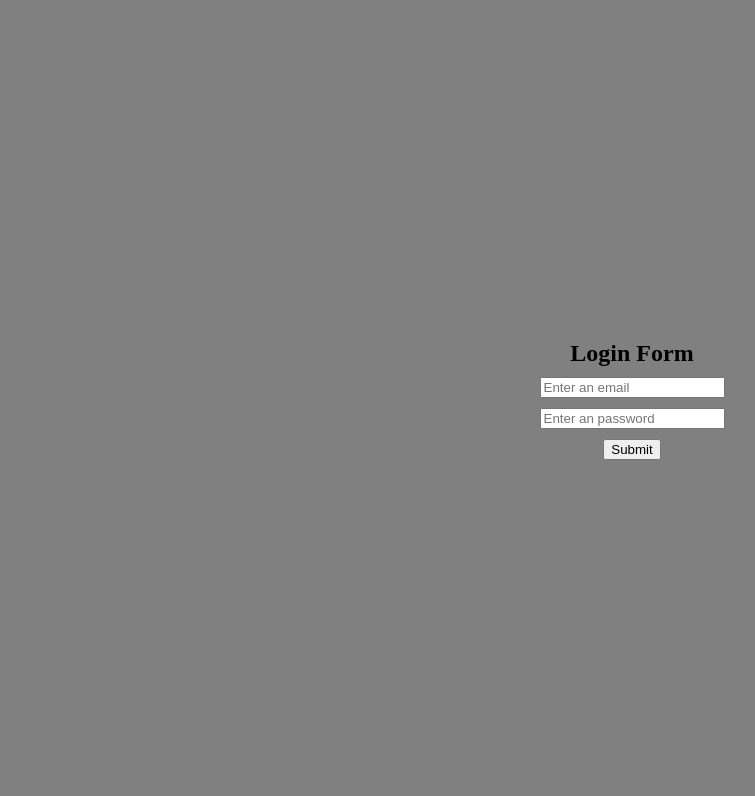
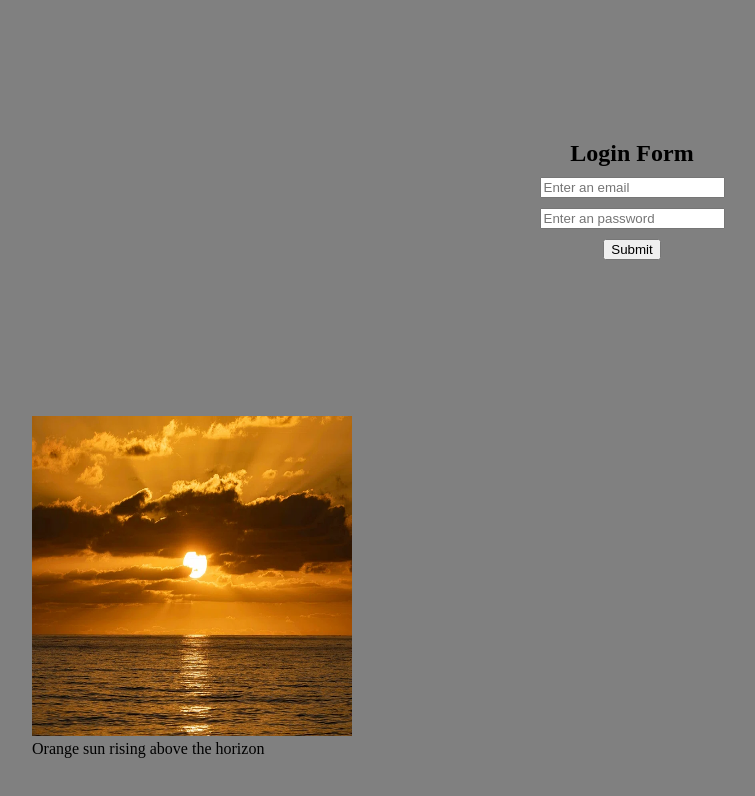
Before and after one commit to Anusuya-SK/HTML-CSS-Practice, a plain HTML site: page index.html in a window 1280 px wide. Shown: the whole page, without its empty margins (8-763 px from the left). Drawn offline with Linux system fonts and the light colour scheme.

Commit message:
Image semantic HTML

```diff
--- a/index.css
+++ b/index.css
@@ -6,7 +6,7 @@ form {
     flex-direction: column;
     justify-content: center;
     align-items: center;
-    height: 100vh;
+    height: 400px;
 }
 
 h2 {
@@ -17,3 +17,8 @@ h2 {
 input {
     margin-bottom: 10px;
 }
+
+img {
+    height: 20em;
+    width: 20em;
+}
--- a/index.html
+++ b/index.html
@@ -13,5 +13,22 @@
         <input name="password" placeholder="Enter an password" type="text" />
         <button type="submit">Submit</button>
     </form>
+    <figure>
+        <!-- <picture>
+            <source srcset="tulips.avif" type="image/avif"> //checks this if format support ignore others
+            <source srcset="tulips.webp" type="image/webp"> //first failed it checks here, if supports it loads
+            <img
+                src="tulips.jpg"
+                alt="Red tulips in neat rows under a blue sky"
+                width="1200" height="800"
+                loading="lazy"> //Final the above 2 didn't worked.
+        </picture> -->
+        <img src="./images/sunrise.webp" alt="Sunrise" loading="lazy" />
+        <figcaption>Orange sun rising above the horizon</figcaption>
+    </figure>
 </body>
 </html>
+
+<!-- <picture> = a smart container for responsive and format-aware images.
+<source> = “try this image if you support it.”
+<img> = guaranteed fallback if none of the <source> types work. -->
```
Also changed, not shown: images/sunrise.webp (added).
